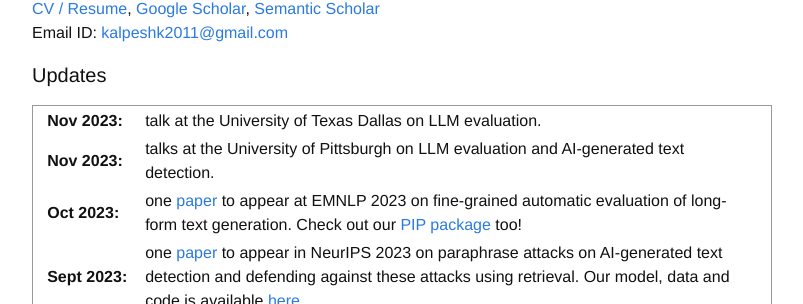
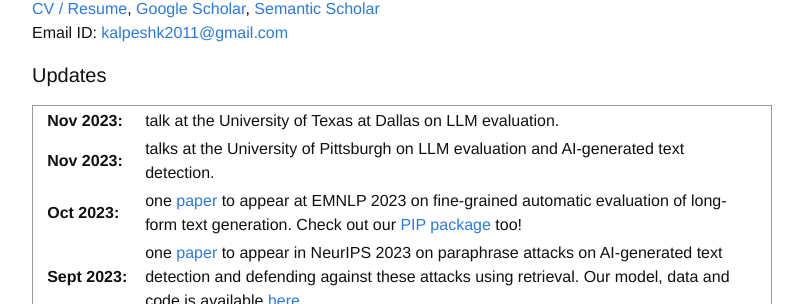
Before and after one commit to martiansideofthemoon/martiansideofthemoon.github.io, a Jekyll site: the page built from index.md, in a window 1280 px wide. Shown: the part 429-733 px from the top of the page, without its empty margins (238-1041 px from the left). Built offline with Jekyll 4.4.1, drawn with Linux system fonts in a browser that asks for light colours; comment, search, counter and statistics services are not loaded.

```diff
--- a/index.md
+++ b/index.md
@@ -20,7 +20,7 @@ Email ID: [kalpeshk2011@gmail.com](mailto:kalpeshk2011@gmail.com)
 <table>
 <col width="100px">
 <col width="650px">
-  <tr><td><b>Nov 2023:</b></td><td>talk at the University of Texas Dallas on LLM evaluation.</td></tr>
+  <tr><td><b>Nov 2023:</b></td><td>talk at the University of Texas at Dallas on LLM evaluation.</td></tr>
   <tr><td><b>Nov 2023:</b></td><td>talks at the University of Pittsburgh on LLM evaluation and AI-generated text detection.</td></tr>
       <tr><td><b>Oct 2023:</b></td><td>one <a href="https://arxiv.org/abs/2305.14251">paper</a> to appear at EMNLP 2023 on fine-grained automatic evaluation of long-form text generation. Check out our <a href="https://pypi.org/project/factscore">PIP package</a> too!</td></tr>
   <tr><td><b>Sept 2023:</b></td><td>one <a href="https://arxiv.org/abs/2303.13408">paper</a> to appear in NeurIPS 2023 on paraphrase attacks on AI-generated text detection and defending against these attacks using retrieval. Our model, data and code is available <a href="https://github.com/martiansideofthemoon/ai-detection-paraphrases">here</a>.</td></tr>
```
